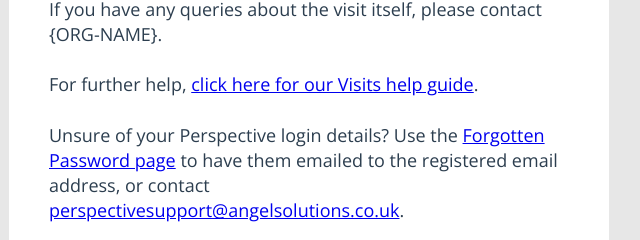
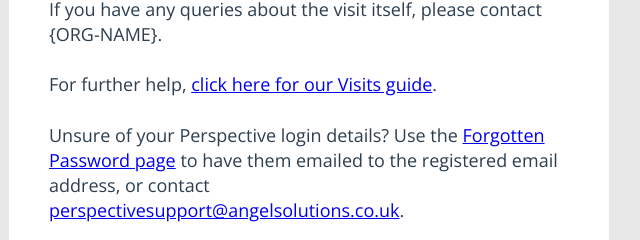
Before and after one commit to DaveOsborn/cdn, a plain HTML site: page email/premium-lite-org-visit-finalised.html in a window 1280 px wide. Shown: the part 536-776 px from the top of the page, 331-971 px from the left. Drawn offline with nearby package versions, Linux system fonts and the light colour scheme.

Commit message:
Text change - remove 2nd 'help'

```diff
--- a/email/premium-lite-org-visit-finalised.html
+++ b/email/premium-lite-org-visit-finalised.html
@@ -225,7 +225,7 @@
                       If you have any queries about the visit itself, please contact {ORG-NAME}.
                       <br><br>
 
-                      For further help, <a href="{HELP-GUIDE}" target="_blank">click here for our Visits help guide</a>.
+                      For further help, <a href="{HELP-GUIDE}" target="_blank">click here for our Visits guide</a>.
                       <br><br>
 
                       Unsure of your Perspective login details? Use the <a href="https://perspective.angelsolutions.co.uk/perspective/ForgotPassword.aspx">Forgotten Password page</a> to have them emailed to the registered email address, or contact <a href="mailto:perspectivesupport@angelsolutions.co.uk">perspectivesupport@angelsolutions.co.uk</a>.
```
